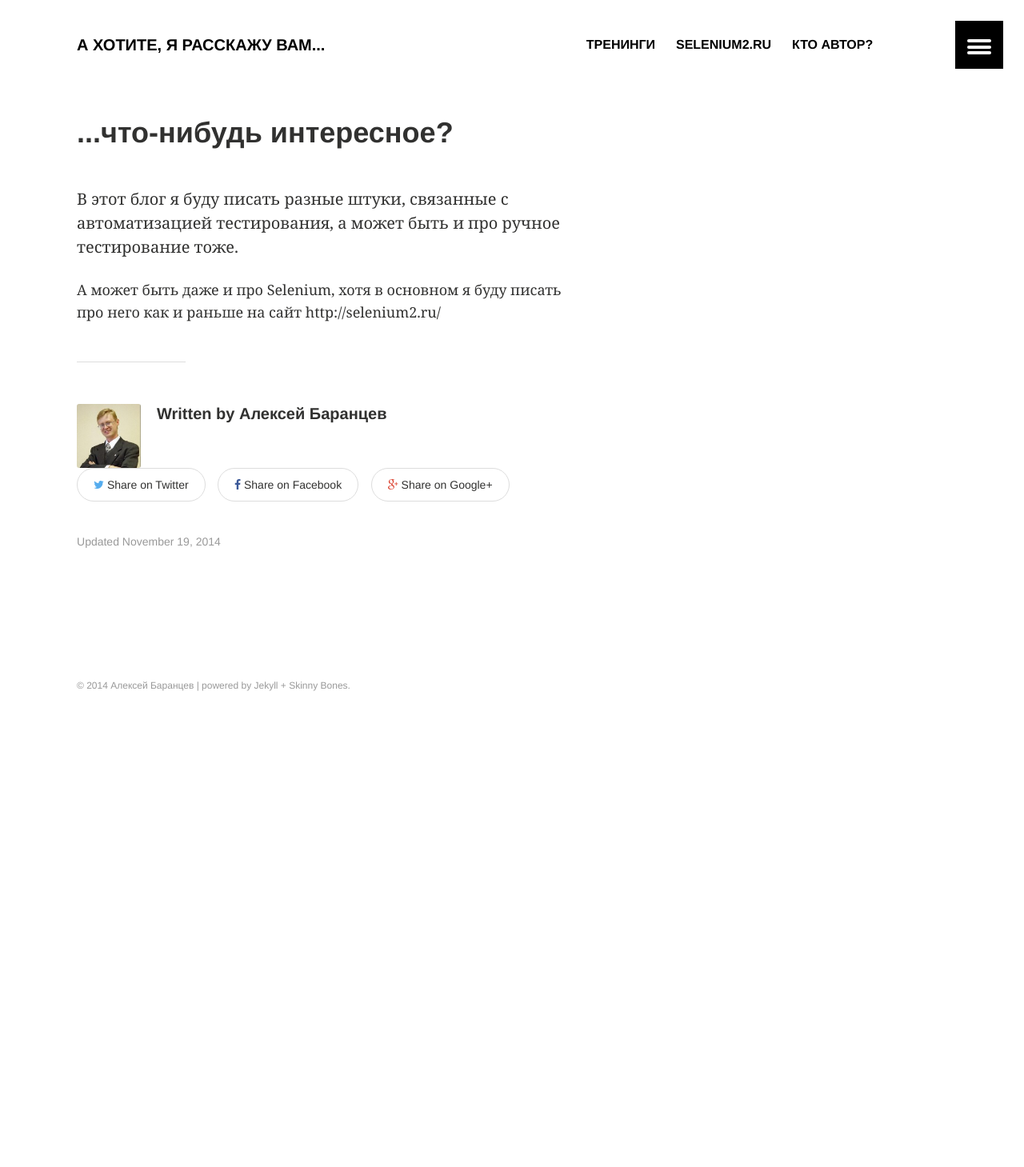
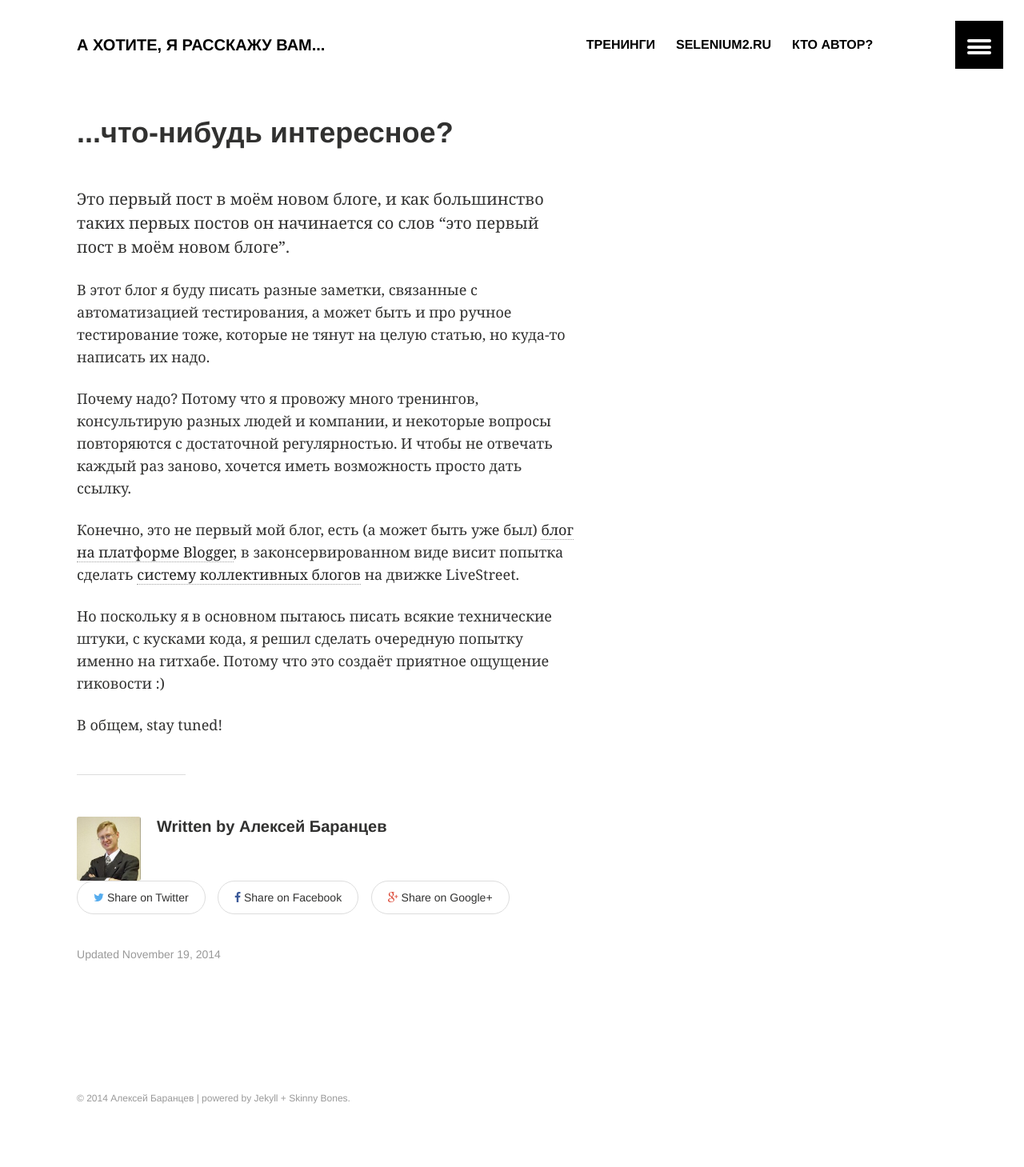
Before and after one commit to baranceva/barancev.github.io, a Jekyll site: the page built from _posts/2014-11-20-start.md, in a window 1280 px wide. Shown: the whole page at 80% size. Built offline with Jekyll 4.4.1, drawn with Linux system fonts in a browser that asks for light colours; before the commit the page ends 943 px from its top, so only the background shows below that.

Commit message:
Adding The Start Post

```diff
--- a/_posts/2014-11-20-start.md
+++ b/_posts/2014-11-20-start.md
@@ -3,14 +3,22 @@ layout: article
 title: ...что-нибудь интересное?
 modified:
 categories:
-excerpt:
+excerpt: В этот блог я буду писать разные штуки, связанные с автоматизацией тестирования, а может быть и про ручное тестирование тоже.
 tags: []
 image:
   feature:
-  teaser:
+  teaser: 2014-11-20-start-teaser.jpg
   thumb:
 date: 2014-11-20T01:23:10+03:00
 ---
-В этот блог я буду писать разные штуки, связанные с автоматизацией тестирования, а может быть и про ручное тестирование тоже.
+Это первый пост в моём новом блоге, и как большинство таких первых постов он начинается со слов "это первый пост в моём новом блоге".
 
-А может быть даже и про Selenium, хотя в основном я буду писать про него как и раньше на сайт http://selenium2.ru/
+В этот блог я буду писать разные заметки, связанные с автоматизацией тестирования, а может быть и про ручное тестирование тоже, которые не тянут на целую статью, но куда-то написать их надо.
+
+Почему надо? Потому что я провожу много тренингов, консультирую разных людей и компании, и некоторые вопросы повторяются с достаточной регулярностью. И чтобы не отвечать каждый раз заново, хочется иметь возможность просто дать ссылку.
+
+Конечно, это не первый мой блог, есть (а может быть уже был) [блог на платформе Blogger](http://barancev.blogspot.ru/), в законсервированном виде висит попытка сделать [систему коллективных блогов](http://software-testing.ru/community/) на движке LiveStreet.
+
+Но поскольку я в основном пытаюсь писать всякие технические штуки, с кусками кода, я решил сделать очередную попытку именно на гитхабе. Потому что это создаёт приятное ощущение гиковости :)
+
+В общем, stay tuned!
```
Also changed, not shown: images/2014-11-20-start-teaser.jpg (added).
